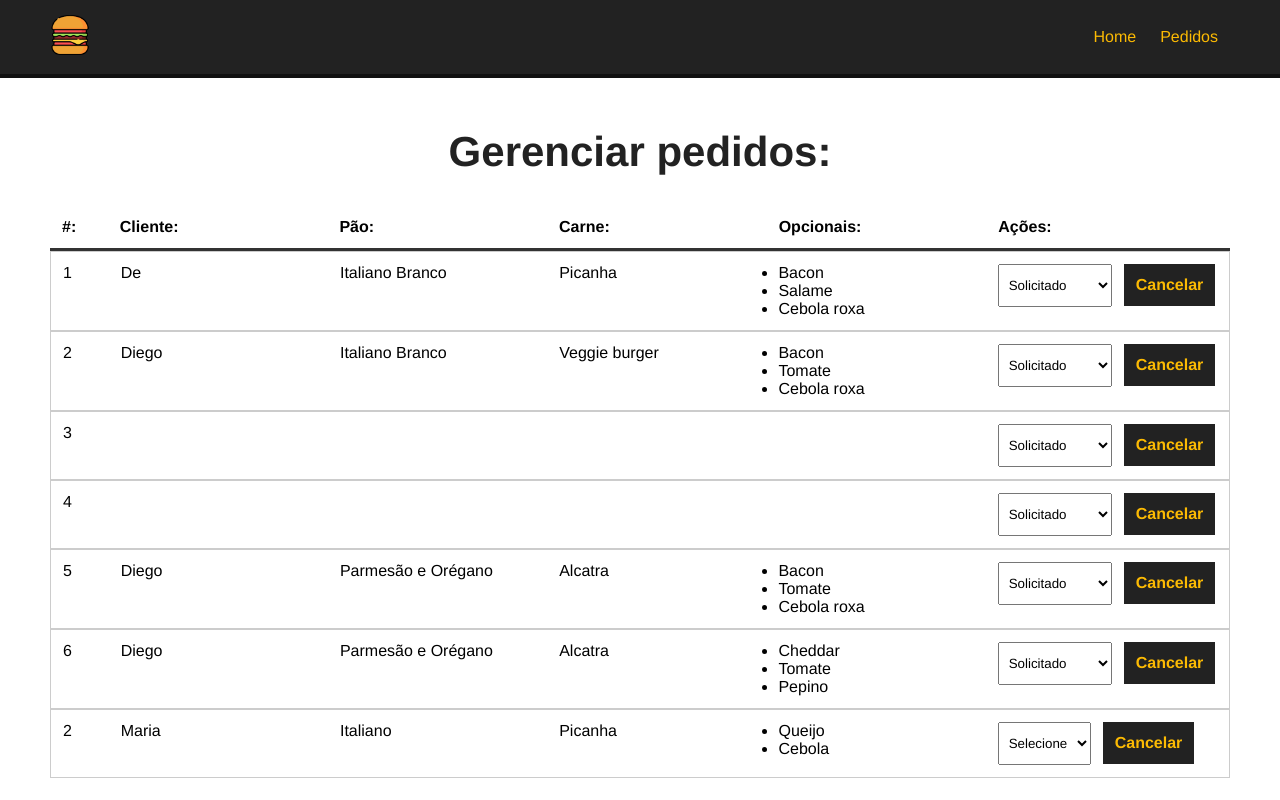
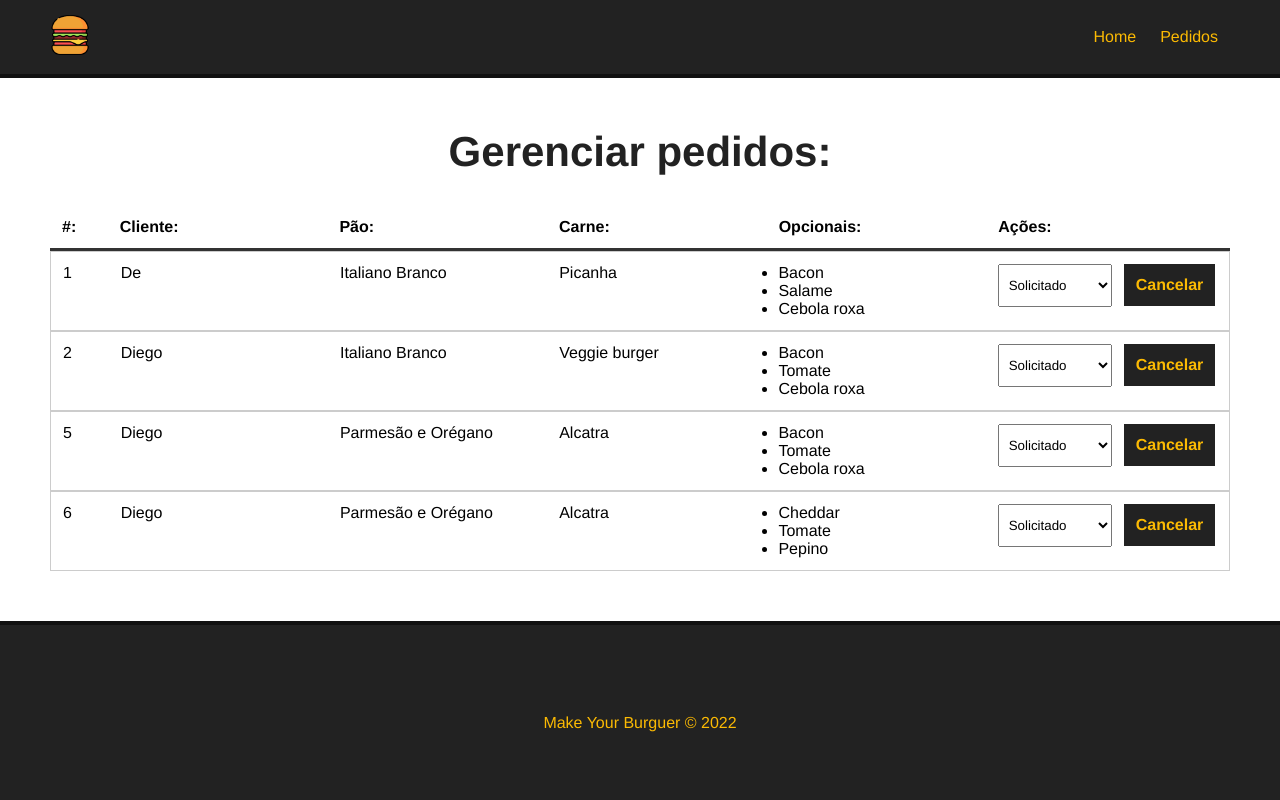
Before and after one commit to Diego-goes/3_make_your_burger, a Vue app: page /pedidos in a window 1280 px wide. Shown: the top 800 px of the page. Built offline with nearby package versions, Linux system fonts and the light colour scheme; data requests are answered from the project's data file.

Commit message:
Função de Cancelar pedido

```diff
--- a/db/db.json
+++ b/db/db.json
@@ -103,22 +103,6 @@
       "id": 2
     },
     {
-      "nome": "",
-      "carne": "",
-      "pao": "",
-      "opcionais": [],
-      "status": "Solicitado",
-      "id": 3
-    },
-    {
-      "nome": "",
-      "carne": "",
-      "pao": "",
-      "opcionais": [],
-      "status": "Solicitado",
-      "id": 4
-    },
-    {
       "nome": "Diego",
       "carne": "Alcatra",
       "pao": "Parmesão e Orégano",
--- a/src/components/Dashboard.vue
+++ b/src/components/Dashboard.vue
@@ -28,25 +28,7 @@
                         {{status_atual.tipo}}
                     </option>
                 </select>
-                <button class="delete-btn">Cancelar</button>
-            </div>
-        </div>
-        <div class="burger-table-row">
-            <div class="order-number">2</div>
-            <div>Maria</div>
-            <div>Italiano</div>
-            <div>Picanha</div>
-            <div>
-                <ul>
-                    <li>Queijo</li>
-                    <li>Cebola</li>
-                </ul>
-            </div>
-            <div>
-                <select name="status" class="status">
-                    <option value="">Selecione</option>
-                </select>
-                <button class="delete-btn">Cancelar</button>
+                <button class="delete-btn" @click="deleteBurger(burger.id)" >Cancelar</button>
             </div>
         </div>
     </div>
@@ -75,6 +57,13 @@
             const req = await fetch('http://localhost:3000/status')
             const data = await req.json()
             this.status = data
+        },
+        async deleteBurger(id){
+            const req = await fetch(`http://localhost:3000/burgers/${id}`,{
+            method: "DELETE"})
+            const data = await req.json()
+            // msg
+            this.getPedidos()
         }
     },
     mounted(){
```
